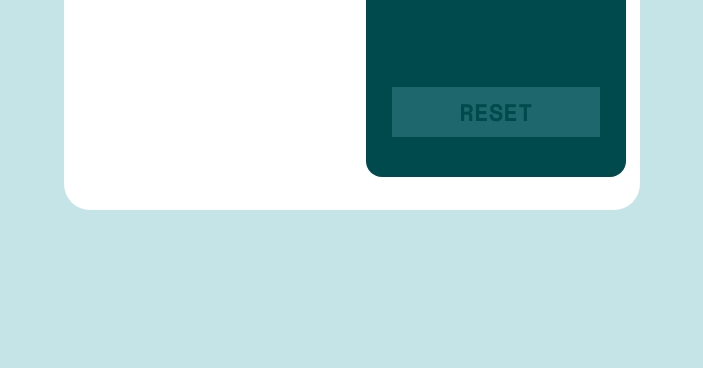
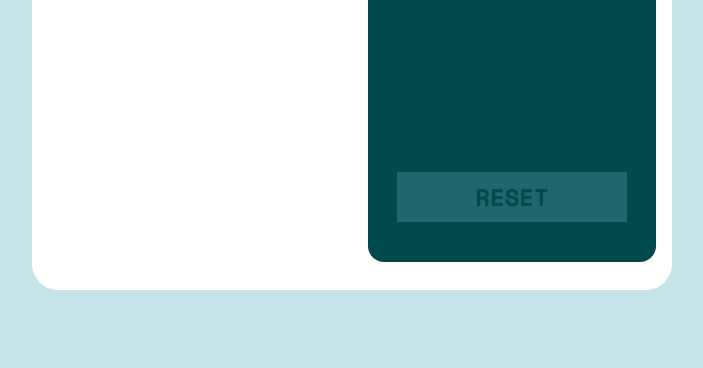
Before and after one commit to fumigari/tip-calculator, a website: page index.html in a window 1280 px wide. Shown: the part 432-800 px from the top of the page, without its empty margins (288-991 px from the left). Drawn offline with nearby package versions, Linux system fonts and the light colour scheme.

Commit message:
refactor: styles to container

```diff
--- a/style.css
+++ b/style.css
@@ -16,37 +16,36 @@ body {
 	margin: 0;
 }
 
-.logo {
+.container {
 	display: flex;
 	justify-content: center;
-	position: absolute;
-	top: 14%;
-  left: 50%;
-	transform: translateX(-50%) translateY(-50%);
+	align-items: center;
+	height: 100vh;
+	flex-direction: column;
+}
+
+.logo {
+	margin: 10px;
 }
 
 .block {
 	display: flex;
 	align-items: center;
 	justify-content: space-around;
-	width: 45%;
-	height: 484px;
+	width: 50%;
+	height: 70vh;
 	background-color: var(--white);
-	top: 50%;
-	left: 50%;
-	transform: translateX(-50%) translateY(-50%);
-	position: absolute;
 	border-radius: 26px;
 }
 
 .block__details {
 	width: 45%;
-	height: 418px;
+	height: 63vh;
 }
 
 .block__display {
 	width: 45%;
-	height: 418px;
+	height: 63vh;
 	background-color: var(--very-dark-cyan);
 	border-radius: 16px;
 	display: flex;
```
